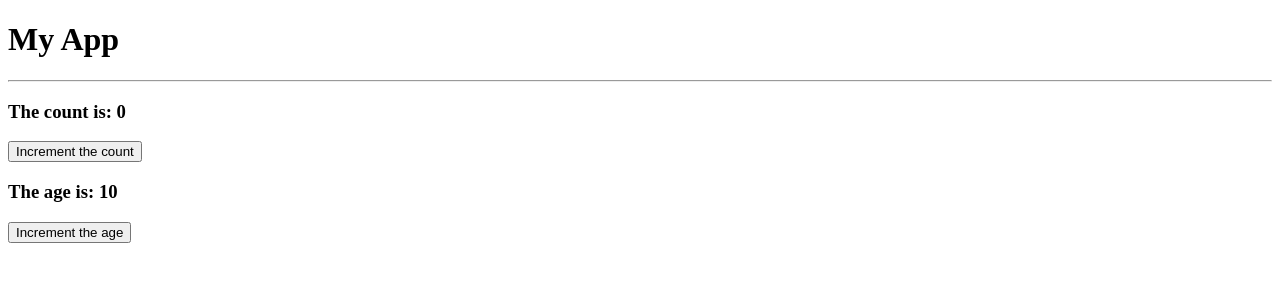
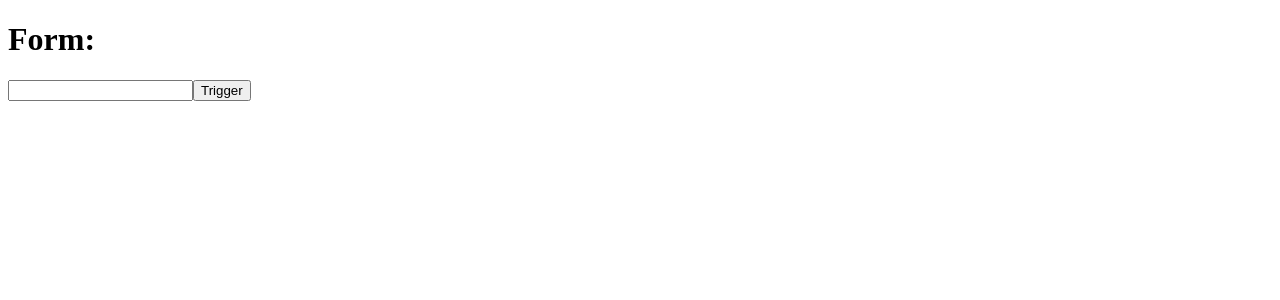
Before and after one commit to MiguelDominguezSanchez/Udemy-The-complete-React-Fullstack-course-2021-edition, a React (Create React App) app in the folder projects/02hooks/: page / in a window 1280 px wide. Shown: the top 300 px of the page. Built offline with nearby package versions, Linux system fonts and the light colour scheme.

Commit message:
023 UseRef

```diff
--- a/projects/02hooks/src/App.js
+++ b/projects/02hooks/src/App.js
@@ -1,31 +1,24 @@
-import React, { useState, useCallback } from 'react'
-import Title from './components/title'
-import Count from './components/count'
-import CountBtn from './components/countBtn'
-import Age from './components/age'
-import AgeBtn from './components/ageBtn'
+import React, { useRef } from 'react'
 
 const App = () => {
-	const [count, setCount] = useState(0)
-	const [age, setAge] = useState(10)
+	const textInput = useRef()
 
-	const incrementCount = useCallback(() => {
-		setCount((prevCount) => prevCount + 1)
-	}, [])
-
-	const incrementAge = useCallback(() => {
-		setAge((prevAge) => prevAge + 1)
-	}, [])
+	const triggerHandler = () => {
+		console.log(textInput.current.value)
+	}
 
 	return (
 		<>
-			<Title />
-			<Count count={count} />
-			<CountBtn handleCount={incrementCount} />
-			<Age age={age} />
-			<AgeBtn handleAge={incrementAge} />
+			<h1>Form:</h1>
+			<InputComponent ref={textInput} />
+			{/* <input type='text' ref={textInput} /> */}
+			<button onClick={triggerHandler}>Trigger</button>
 		</>
 	)
 }
 
+const InputComponent = React.forwardRef((props, ref) => {
+	return <input type='text' ref={ref} />
+})
+
 export default App
--- /dev/null
+++ b/projects/02hooks/src/App___.js
@@ -0,0 +1,25 @@
+import React, { Component } from 'react'
+
+class App extends Component {
+	constructor(props) {
+		super(props)
+
+		this.textInput = React.createRef()
+	}
+
+	triggerHandler = () => {
+		console.log(this.textInput.current.value)
+	}
+
+	render() {
+		return (
+			<>
+				<h1>Form:</h1>
+				<input type='text' ref={this.textInput} />
+				<button onClick={this.triggerHandler}>Trigger</button>
+			</>
+		)
+	}
+}
+
+export default App
--- a/projects/02hooks/src/index.js
+++ b/projects/02hooks/src/index.js
@@ -1,6 +1,6 @@
 import React from 'react'
 import ReactDOM from 'react-dom'
-import App from './App'
+import App from './App___'
 
 ReactDOM.render(
 	<React.StrictMode>
```
Also changed, not shown: projects/02hooks/src/App__.js (added, +31 -0 lines).
